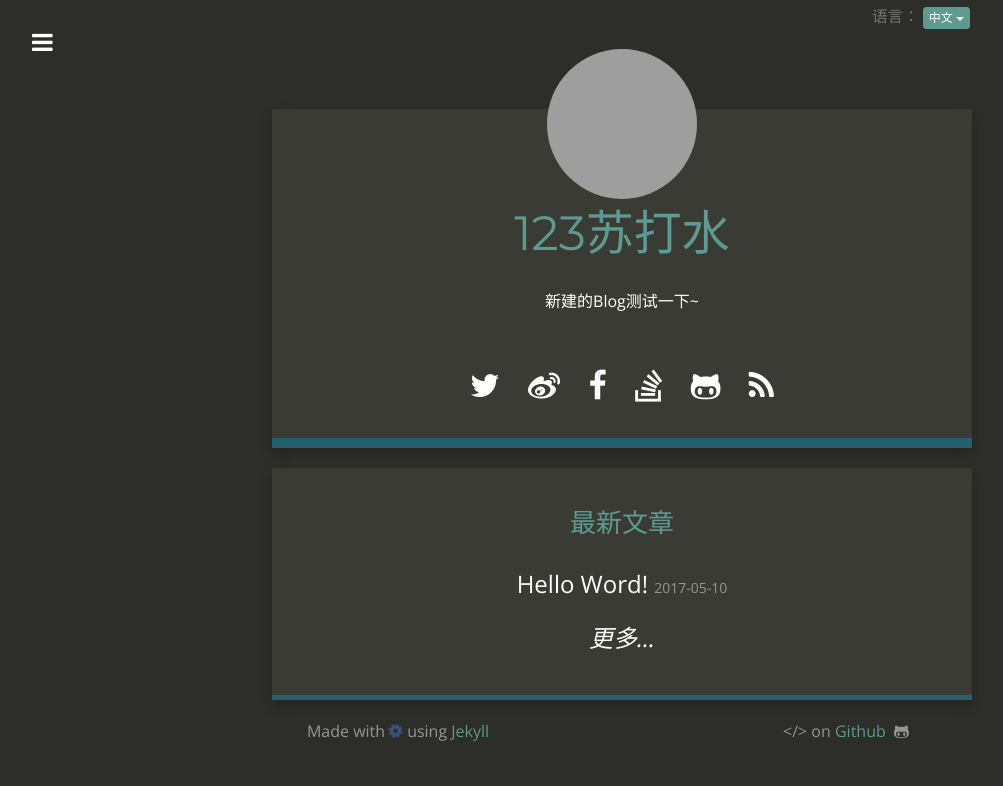
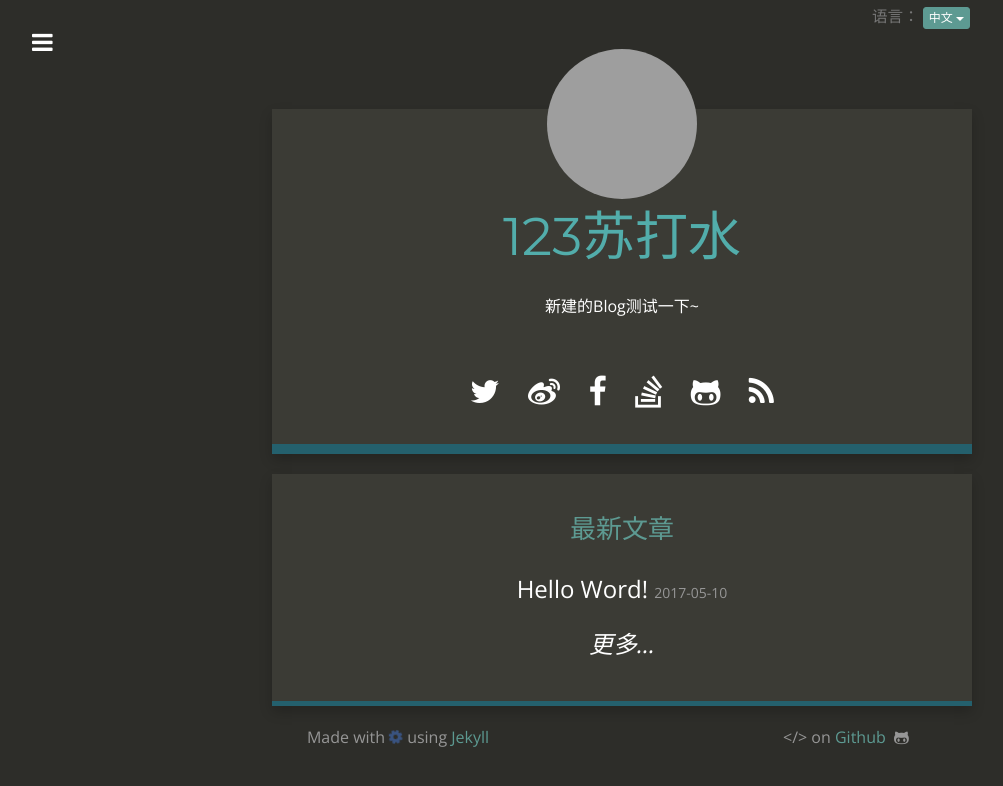
Before and after one commit to TannerHu/tannerhu.github.io, a Jekyll site: the page built from index.html, in a window 1280 px wide. Shown: the top 786 px of the page, without its empty margins (18-1021 px from the left). Built offline with Jekyll 4.4.1, drawn with Linux system fonts in a browser that asks for light colours; nearby versions of some CDN libraries; grey boxes are pictures that could not be loaded.

Commit message:
Update post.htem and style.scss
update author_link  (site.google_plus_link-->weibo_username)
update color and font-size

```diff
--- a/css/style.scss
+++ b/css/style.scss
@@ -264,10 +264,10 @@ ul {
 
 	.author-header {
 		font-family: 'Montserrat', sans-serif;
-		color: $light-blue;
+		color: #52ADAB;
 		margin-top: 0px;
 		padding-top: 15px;
-		font-size: 30px;
+		font-size: 35px;
 
 		@media (min-width: $screen-sm-min) {
 			font-size: 40px;
@@ -275,7 +275,7 @@ ul {
 		}
 
 		@media (min-width: $screen-md-min) {
-			font-size: 48px;
+			font-size: 53px;
 			margin-top: -20px;
 			padding-top: 28px;
 		}
@@ -642,7 +642,7 @@ ul {
 			blockquote {
 				position: relative;
 				width: 100%;
-		    margin-left: -15px;
+		        margin-left: -15px;
 				padding-right: 10px;
 				background-color: $darker;
 				color: white;
@@ -669,7 +669,7 @@ ul {
 			    position: absolute;
 			    top: 15px;
 			    left: 15px;
-			    font-size: 65px;
+			    font-size: 45px;
 			    font-weight: bold;
 				}
 
```
Also changed, not shown: _layouts/post.html (+4 -4 lines).
